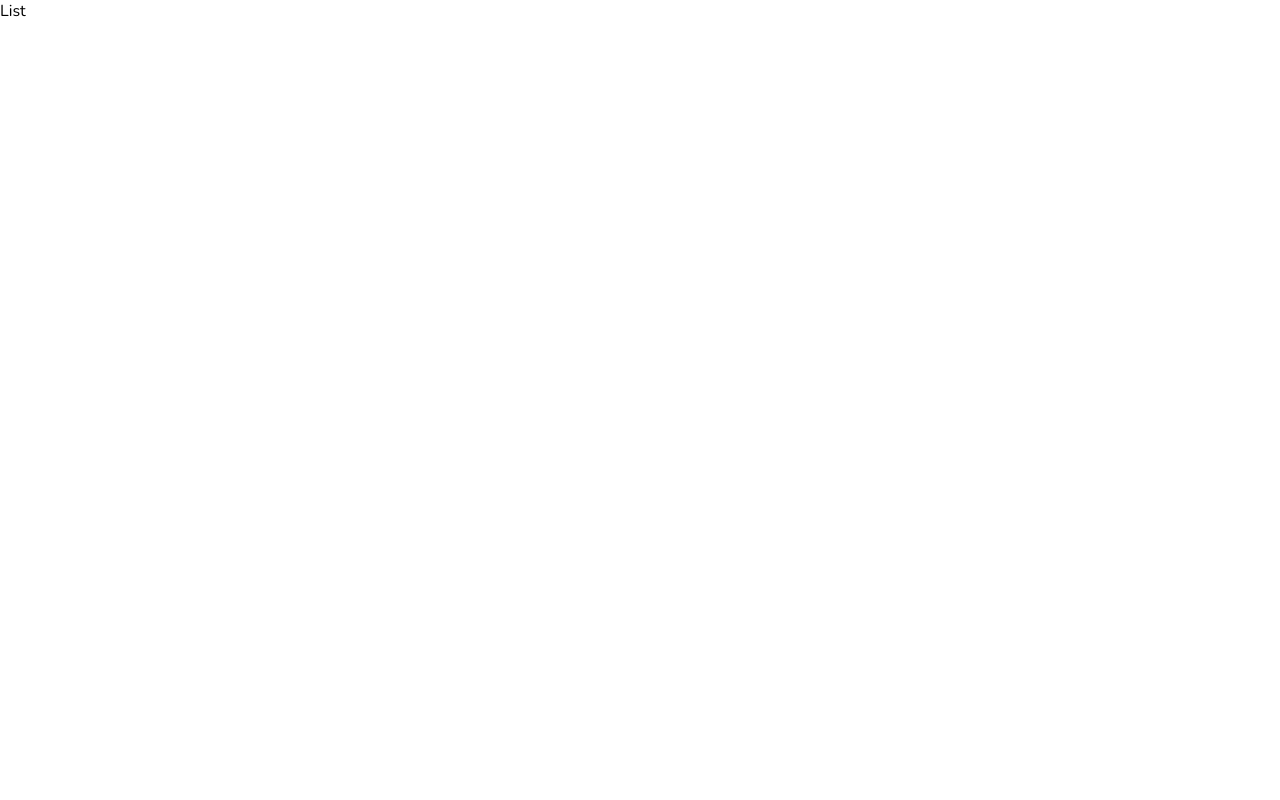
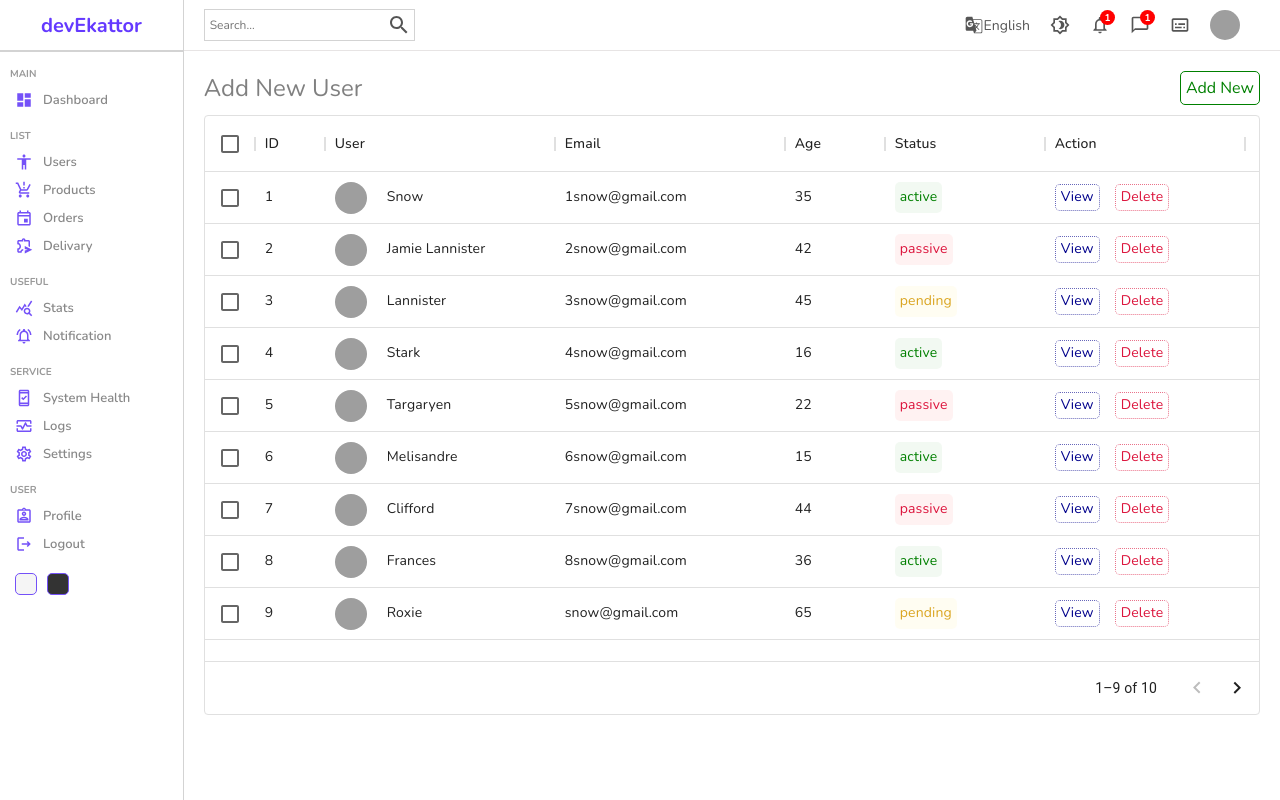
Before and after one commit to pmdev71/client_react_admin_panel, a React (Create React App) app: page /users in a window 1280 px wide. Built offline with nearby package versions, Linux system fonts and the light colour scheme; grey boxes are pictures that could not be loaded.

Commit message:
feat: added MUI datatable component on users path

```diff
--- a/package.json
+++ b/package.json
@@ -7,6 +7,7 @@
     "@emotion/styled": "^11.10.0",
     "@mui/icons-material": "^5.8.4",
     "@mui/material": "^5.9.3",
+    "@mui/x-data-grid": "^5.15.1",
     "@testing-library/jest-dom": "^5.16.5",
     "@testing-library/react": "^13.3.0",
     "@testing-library/user-event": "^13.5.0",
--- a/src/App.js
+++ b/src/App.js
@@ -4,7 +4,7 @@
 import New from './pages/new/New';
 import Single from './pages/single/Single';
 
-import { BrowserRouter, Routes, Route, Link } from 'react-router-dom';
+import { BrowserRouter, Routes, Route } from 'react-router-dom';
 
 function App() {
   return (
--- a/src/components/chart/Chart.jsx
+++ b/src/components/chart/Chart.jsx
@@ -3,7 +3,6 @@
   AreaChart,
   Area,
   XAxis,
-  YAxis,
   CartesianGrid,
   Tooltip,
   ResponsiveContainer,
--- /dev/null
+++ b/src/components/datatable/Datatable.jsx
@@ -0,0 +1,56 @@
+import './datatable.scss';
+import { DataGrid } from '@mui/x-data-grid';
+import { userColumns, userRows } from '../../datatablesource';
+import { Link } from 'react-router-dom';
+import { useState } from 'react';
+
+const Datatable = () => {
+  const [data, setData] = useState(userRows);
+
+  const handleDelete = (id) => {
+    setData(data.filter((item) => item.id !== id));
+  };
+
+  const actionColumn = [
+    {
+      field: 'action',
+      headerName: 'Action',
+      width: 200,
+      renderCell: (params) => {
+        return (
+          <div className="cellAction">
+            <Link to="/users/test" style={{ textDecoration: 'none' }}>
+              <div className="viewButton">View</div>
+            </Link>
+            <div
+              className="deleteButton"
+              onClick={() => handleDelete(params.row.id)}
+            >
+              Delete
+            </div>
+          </div>
+        );
+      },
+    },
+  ];
+  return (
+    <div className="datatable">
+      <div className="datatableTitle">
+        Add New User
+        <Link to="/users/new" className="link">
+          Add New
+        </Link>
+      </div>
+      <DataGrid
+        className="datagrid"
+        rows={data}
+        columns={userColumns.concat(actionColumn)}
+        pageSize={9}
+        rowsPerPageOptions={[9]}
+        checkboxSelection
+      />
+    </div>
+  );
+};
+
+export default Datatable;
--- /dev/null
+++ b/src/components/datatable/datatable.scss
@@ -0,0 +1,78 @@
+.datatable {
+    height: 600px;
+    padding: 20px;
+
+    .datatableTitle{
+      width: 100%;
+      font-size: 24px;
+      color: gray;
+      margin-bottom: 10px;
+      display: flex;
+      align-items: center;
+      justify-content: space-between;
+
+      .link{
+        text-decoration: none;
+        color: green;
+        font-size: 16px;
+        font-weight: 400;
+        border: 1px solid green;
+        padding: 5px;
+        border-radius: 5px;
+        cursor: pointer;
+      }
+    }
+
+    .cellWithImg {
+      display: flex;
+      align-items: center;
+
+      .cellImg {
+        width: 32px;
+        height: 32px;
+        border-radius: 50%;
+        object-fit: cover;
+        margin-right: 20px;
+      }
+    }
+
+    .cellWithStatus {
+      padding: 5px;
+      border-radius: 5px;
+
+      &.active {
+        background-color: rgba(0, 128, 0, 0.05);
+        color: green;
+      }
+      &.pending {
+        background-color: rgba(255, 217, 0, 0.05);
+        color: goldenrod;
+      }
+      &.passive {
+        background-color: rgba(255, 0, 0, 0.05);
+        color: crimson;
+      }
+    }
+
+    .cellAction {
+      display: flex;
+      align-items: center;
+      gap: 15px;
+
+      .viewButton {
+        padding: 2px 5px;
+        border-radius: 5px;
+        color: darkblue;
+        border: 1px dotted rgba(0, 0, 139, 0.596);
+        cursor: pointer;
+      }
+
+      .deleteButton {
+        padding: 2px 5px;
+        border-radius: 5px;
+        color: crimson;
+        border: 1px dotted rgba(220, 20, 60, 0.6);
+        cursor: pointer;
+      }
+    }
+  }
--- /dev/null
+++ b/src/datatablesource.js
@@ -0,0 +1,123 @@
+export const userColumns = [
+  { field: 'id', headerName: 'ID', width: 70 },
+  {
+    field: 'user',
+    headerName: 'User',
+    width: 230,
+    renderCell: (params) => {
+      return (
+        <div className="cellWithImg">
+          <img className="cellImg" src={params.row.img} alt="avatar" />
+          {params.row.username}
+        </div>
+      );
+    },
+  },
+  {
+    field: 'email',
+    headerName: 'Email',
+    width: 230,
+  },
+
+  {
+    field: 'age',
+    headerName: 'Age',
+    width: 100,
+  },
+  {
+    field: 'status',
+    headerName: 'Status',
+    width: 160,
+    renderCell: (params) => {
+      return (
+        <div className={`cellWithStatus ${params.row.status}`}>
+          {params.row.status}
+        </div>
+      );
+    },
+  },
+];
+
+//temporary data
+export const userRows = [
+  {
+    id: 1,
+    username: 'Snow',
+    img: 'https://images.pexels.com/photos/1820770/pexels-photo-1820770.jpeg?auto=compress&cs=tinysrgb&dpr=2&w=500',
+    status: 'active',
+    email: '1snow@gmail.com',
+    age: 35,
+  },
+  {
+    id: 2,
+    username: 'Jamie Lannister',
+    img: 'https://images.pexels.com/photos/1820770/pexels-photo-1820770.jpeg?auto=compress&cs=tinysrgb&dpr=2&w=500',
+    email: '2snow@gmail.com',
+    status: 'passive',
+    age: 42,
+  },
+  {
+    id: 3,
+    username: 'Lannister',
+    img: 'https://images.pexels.com/photos/1820770/pexels-photo-1820770.jpeg?auto=compress&cs=tinysrgb&dpr=2&w=500',
+    email: '3snow@gmail.com',
+    status: 'pending',
+    age: 45,
+  },
+  {
+    id: 4,
+    username: 'Stark',
+    img: 'https://images.pexels.com/photos/1820770/pexels-photo-1820770.jpeg?auto=compress&cs=tinysrgb&dpr=2&w=500',
+    email: '4snow@gmail.com',
+    status: 'active',
+    age: 16,
+  },
+  {
+    id: 5,
+    username: 'Targaryen',
+    img: 'https://images.pexels.com/photos/1820770/pexels-photo-1820770.jpeg?auto=compress&cs=tinysrgb&dpr=2&w=500',
+    email: '5snow@gmail.com',
+    status: 'passive',
+    age: 22,
+  },
+  {
+    id: 6,
+    username: 'Melisandre',
+    img: 'https://images.pexels.com/photos/1820770/pexels-photo-1820770.jpeg?auto=compress&cs=tinysrgb&dpr=2&w=500',
+    email: '6snow@gmail.com',
+    status: 'active',
+    age: 15,
+  },
+  {
+    id: 7,
+    username: 'Clifford',
+    img: 'https://images.pexels.com/photos/1820770/pexels-photo-1820770.jpeg?auto=compress&cs=tinysrgb&dpr=2&w=500',
+    email: '7snow@gmail.com',
+    status: 'passive',
+    age: 44,
+  },
+  {
+    id: 8,
+    username: 'Frances',
+    img: 'https://images.pexels.com/photos/1820770/pexels-photo-1820770.jpeg?auto=compress&cs=tinysrgb&dpr=2&w=500',
+    email: '8snow@gmail.com',
+    status: 'active',
+    age: 36,
+  },
+  {
+    id: 9,
+    username: 'Roxie',
+    img: 'https://images.pexels.com/photos/1820770/pexels-photo-1820770.jpeg?auto=compress&cs=tinysrgb&dpr=2&w=500',
+    email: 'snow@gmail.com',
+    status: 'pending',
+    age: 65,
+  },
+  {
+    id: 10,
+    username: 'Roxie',
+    img: 'https://images.pexels.com/photos/1820770/pexels-photo-1820770.jpeg?auto=compress&cs=tinysrgb&dpr=2&w=500',
+    email: 'snow@gmail.com',
+    status: 'active',
+    age: 65,
+  },
+];
--- a/src/pages/list/List.jsx
+++ b/src/pages/list/List.jsx
@@ -1,7 +1,18 @@
+import Datatable from '../../components/datatable/Datatable';
+import Navbar from '../../components/navbar/Navbar';
+import Sidebar from '../../components/sidebar/Sidebar';
 import './list.scss';
 
 const List = () => {
-  return <div>List</div>;
+  return (
+    <div className="list">
+      <Sidebar />
+      <div className="listContainer">
+        <Navbar />
+        <Datatable />
+      </div>
+    </div>
+  );
 };
 
 export default List;
--- a/src/pages/list/list.scss
+++ b/src/pages/list/list.scss
@@ -1,6 +1,8 @@
 .list{
-    background-color: rebeccapurple;
-    .title{
-        color: white;
+    display: flex;
+    width: 100%;
+
+    .listContainer{
+        flex: 6;
     }
 }
```
Also changed, not shown: 1 other file (tests, documents, lock files or other folders).
